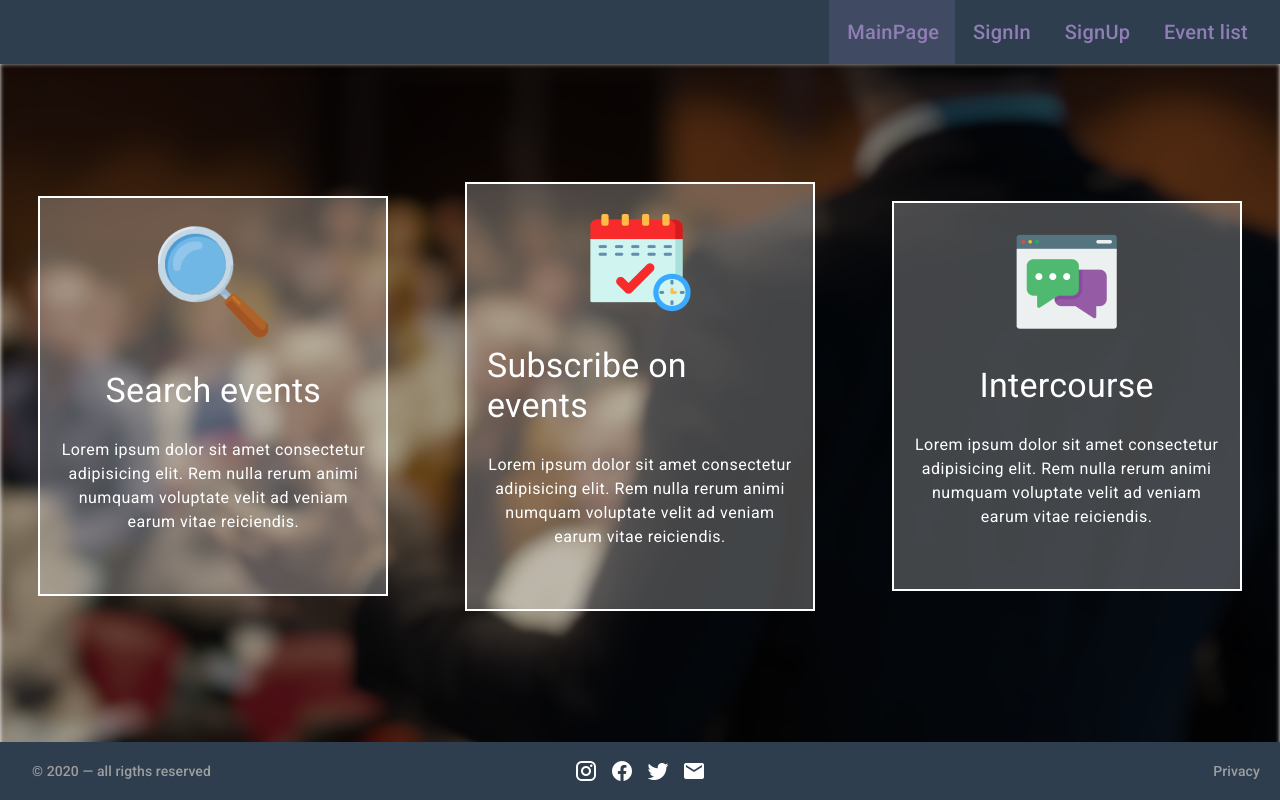
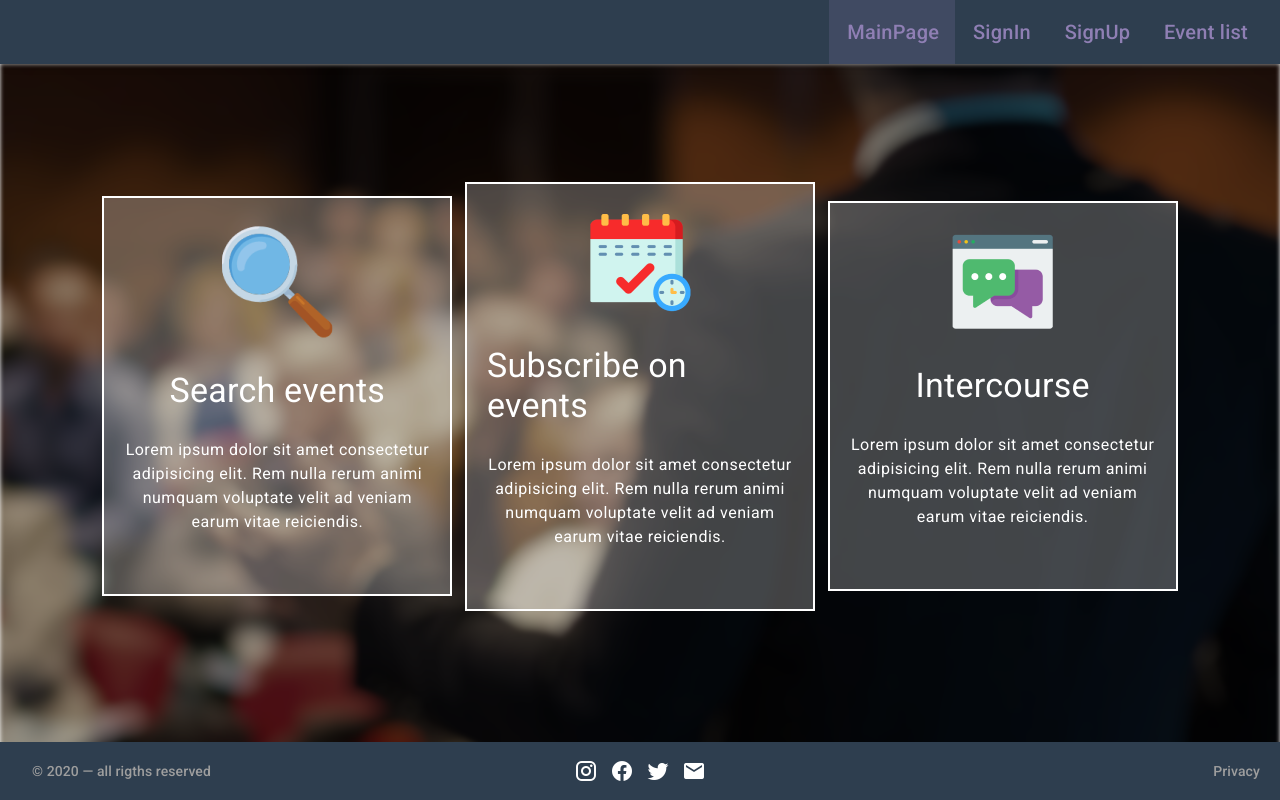
Before and after one commit to KamiMeow/EventBand, a Vue app: page / in a window 1280 px wide. Built offline with nearby package versions, Linux system fonts and the light colour scheme.

Commit message:
main page

```diff
--- a/src/views/MainPage.vue
+++ b/src/views/MainPage.vue
@@ -9,6 +9,7 @@
 			justify-center
 			align-center
 			fill-height
+			class="mx-12 px-12"
 		>
 			<v-flex xs12 sm12 md3 lg4
 				class="my-2"
@@ -17,7 +18,6 @@
 			>
 				<v-layout justify-center>
 					<v-card
-
 						class="py-5 px-1 semi-opacity"
 						max-width="350"
 						outlined
```
